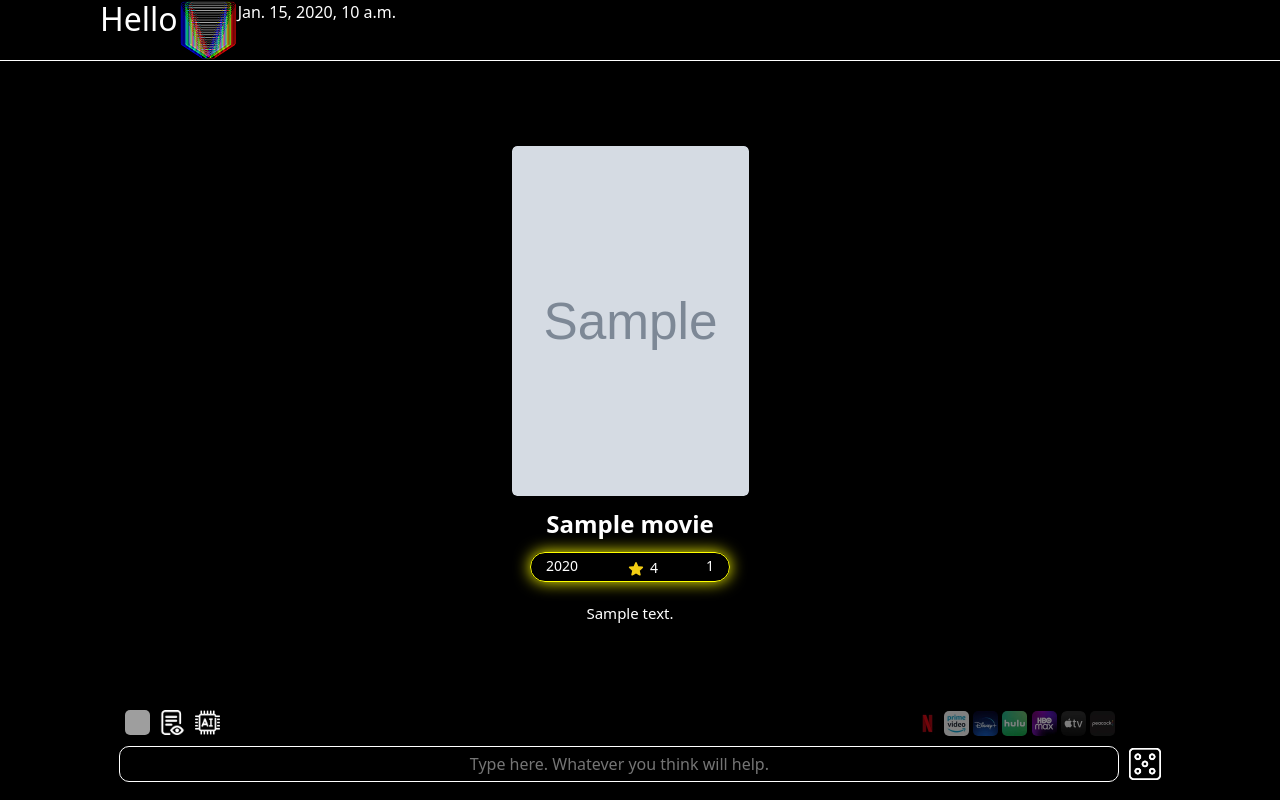
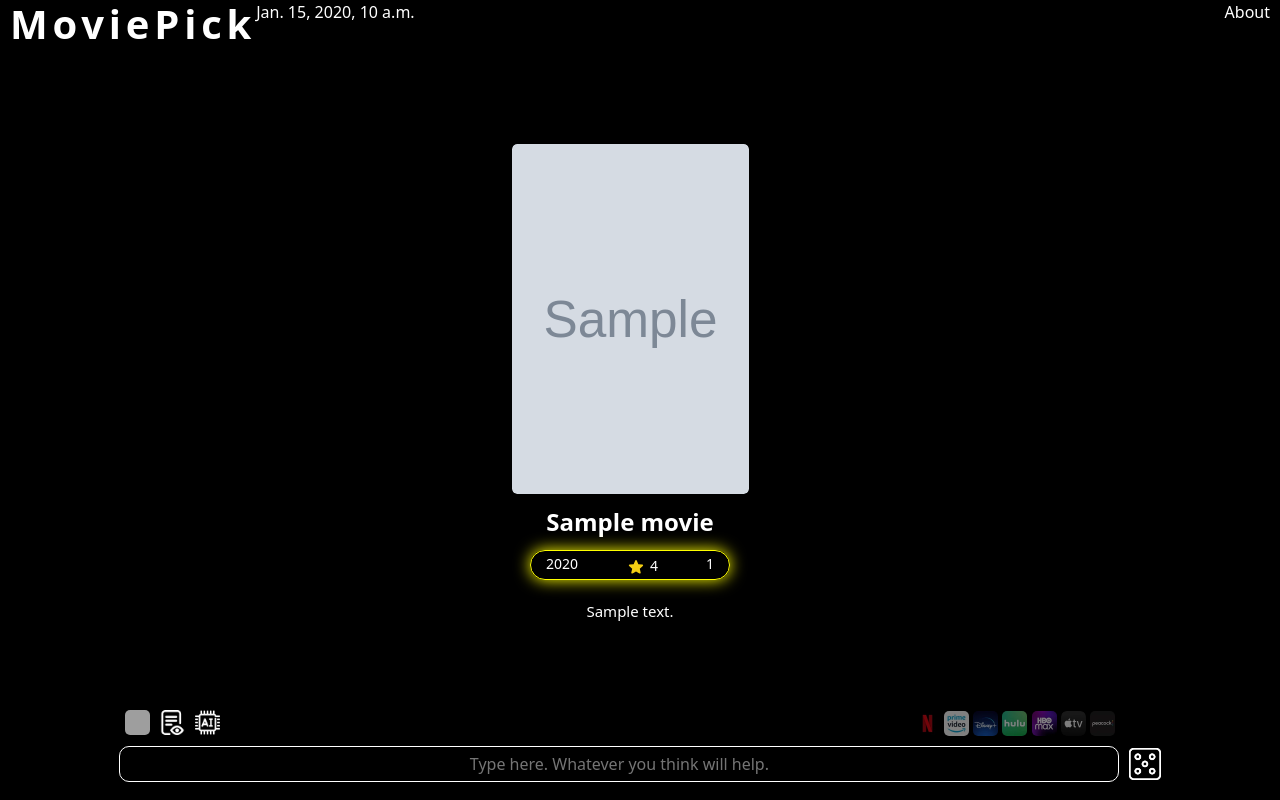
Before and after one commit to Ravdar/movie-recommender, a Django app: template mainapp/templates/mainapp/main_view.html in a window 1280 px wide. Run offline with Django 4.2, Linux system fonts and the light colour scheme; the template is opened without the code that fills it: values that come from a table or form of the project are taken from there, most other values are stand-ins (such as "Sample title", 1, 10 or a date in 2020); grey boxes marked "Sample" are stand-in pictures; some libraries are stand-ins or nearby versions; grey boxes are pictures that could not be loaded.

Commit message:
design play

```diff
--- a/mainapp/static/styles.css
+++ b/mainapp/static/styles.css
@@ -142,10 +142,14 @@ a:hover {
 }
 
 .main-header {
-    border-bottom: 0.1px solid white;
     display: flex;
-    padding-left: 100px;
+    padding: 0px 10px;
+    justify-content: space-between;
+}
 
+.logotext {
+    font-weight: bold;
+    letter-spacing: 0.3rem;
 }
 
 .year-rating-length0 {
@@ -361,12 +365,12 @@ a:hover {
 }
 
 .welcome-mess-div-2 {
-    background-color: white;
+    background-color: black;
     width: 800px;
     height: 500px;
     border-radius: 10px;
 }
 
-.black-text {
-    color: black
+.white-text {
+    color: white
 }
--- a/mainapp/templates/mainapp/main_view.html
+++ b/mainapp/templates/mainapp/main_view.html
@@ -16,17 +16,20 @@
 
         <header class="main-header">
             <div class="logotype">
-                <h2>Hello</h2>
-                <img class="logo" src="{% static 'logo.png' %}" alt="Logo">
+                <h1 class="logotext">MoviePick</h1>
+                <!-- <img class="logo" src="{% static 'logo.png' %}" alt="Logo"> -->
                 {{processing_time}}
             </div>
+            <p>About</p>
         </header>
 
         {% if welcome_message %}
         <div class="welcome-mess-div">
             <div class="welcome-mess-div-2">
-                <h1 class="black-text">Hello!</h1>
-                <h4 class="black-text"> MovieNeon, the intelligent movie matchmaker, is at your service. Share your
+                <h1 class="white-text">Meet MoviePick, minimalistic movie recommender fueled with AI.</h1>
+                <br>
+                <br>
+                <h5 class="white-text"> MovieNeon, the intelligent movie matchmaker, is at your service. Share your
                     prompts, and let
                     MovieNeon craft a personalized movie playlist based on your preferences. Begin typing your prompts
                     now!</h4>
```
